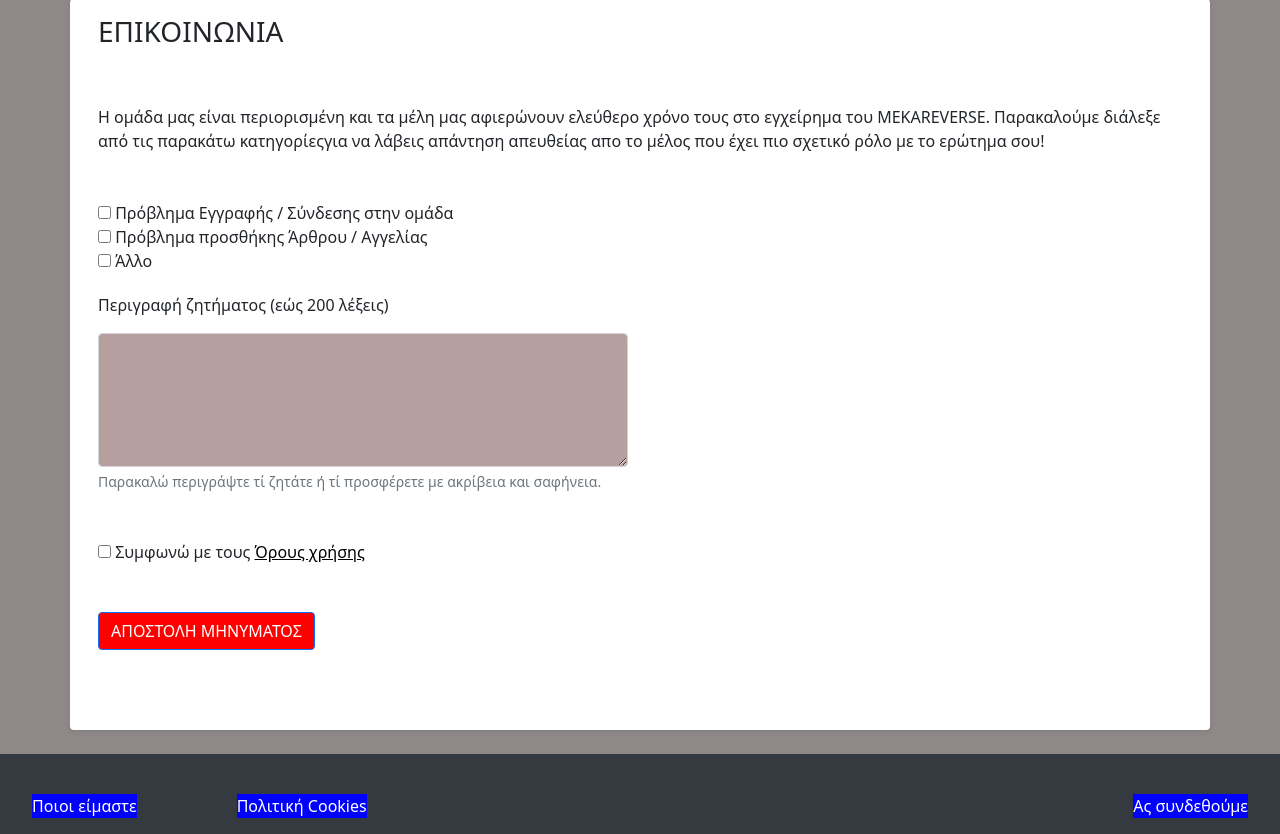
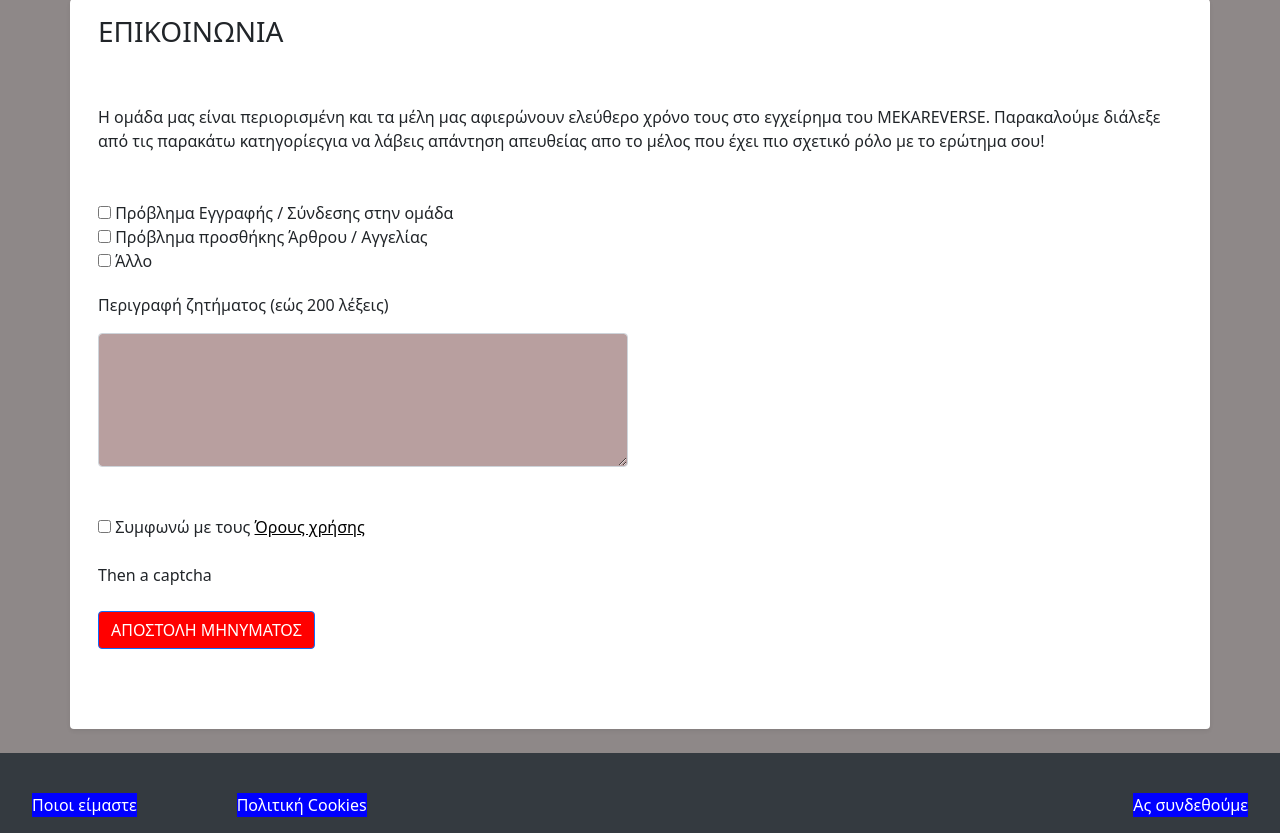
Before and after one commit to KuiSoul/MekaProject, a Flask app: template FlaskBlogApp/templates/new_offer.html in a window 1280 px wide. Shown: the part 103-937 px from the top of the page. Run offline with Flask 3, Linux system fonts and the light colour scheme; the template is opened without the code that fills it: values that come from a table or form of the project are taken from there, others are empty; some libraries are stand-ins or nearby versions.

Commit message:
first commit

```diff
--- a/FlaskBlogApp/templates/new_offer.html
+++ b/FlaskBlogApp/templates/new_offer.html
@@ -42,8 +42,7 @@
           <div class="col-md-6 login-form-1">
             <P>Περιγραφή ζητήματος (εώς 200 λέξεις)</P>
             {{ form.offer_body(class="form-control", rows="5", required=False) }}
-            <div id="offer_bodyHelp" class="form-text">Παρακαλώ περιγράψτε τί ζητάτε ή τί προσφέρετε με ακρίβεια και
-              σαφήνεια.</div>
+
             {% if form.offer_body.errors %}
             <ul class=errors>
               {% for error in form.offer_body.errors %}
@@ -60,6 +59,7 @@
           <label for="vehicle3">Συμφωνώ με τους <a href="#" style="color: black;">Όρους χρήσης</a></label>
         </form>
         <br>
+        <div>Then a captcha</div>
         <br>
         <div class="mb-3" style="border-radius: 30px;">
           <a class="btn btn-primary" href="/signup/">ΑΠΟΣΤΟΛΗ ΜΗΝΥΜΑΤΟΣ</a>
```
